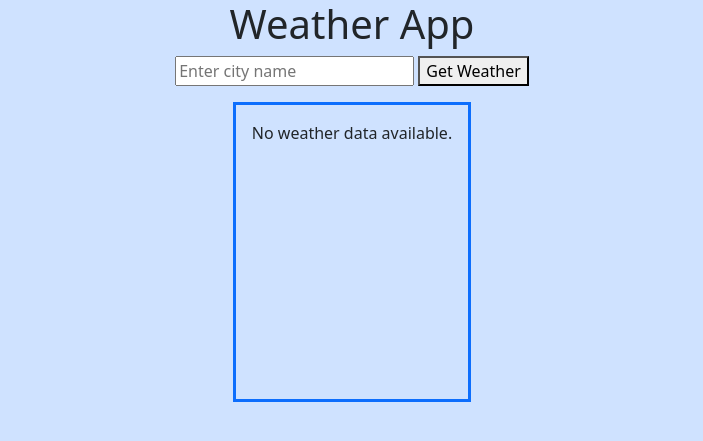
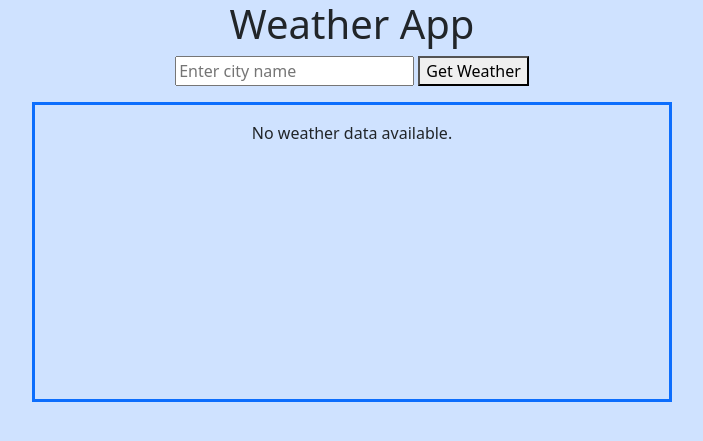
Before and after one commit to ErfanAalam/weatherappUsingFlask, a Flask app: page / in a window 1280 px wide. Shown: the top 441 px of the page, without its empty margins (288-991 px from the left). Run offline with Flask 3, Linux system fonts and the light colour scheme.

Commit message:
box width fixed

```diff
--- a/templates/weather.html
+++ b/templates/weather.html
@@ -22,7 +22,7 @@
       <input type="text" name="city" placeholder="Enter city name" required />
       <button type="submit">Get Weather</button>
     </form>
-    <div class="border border-3 border-primary p-3 h-500 mt-3 d-flex flex-column align-items-center">
+    <div class="border border-3 border-primary p-3 h-500 mt-3 w-50 d-flex flex-column align-items-center">
       {% if data %}
       <h2>Weather in {{ data.name }}</h2>
 
```
